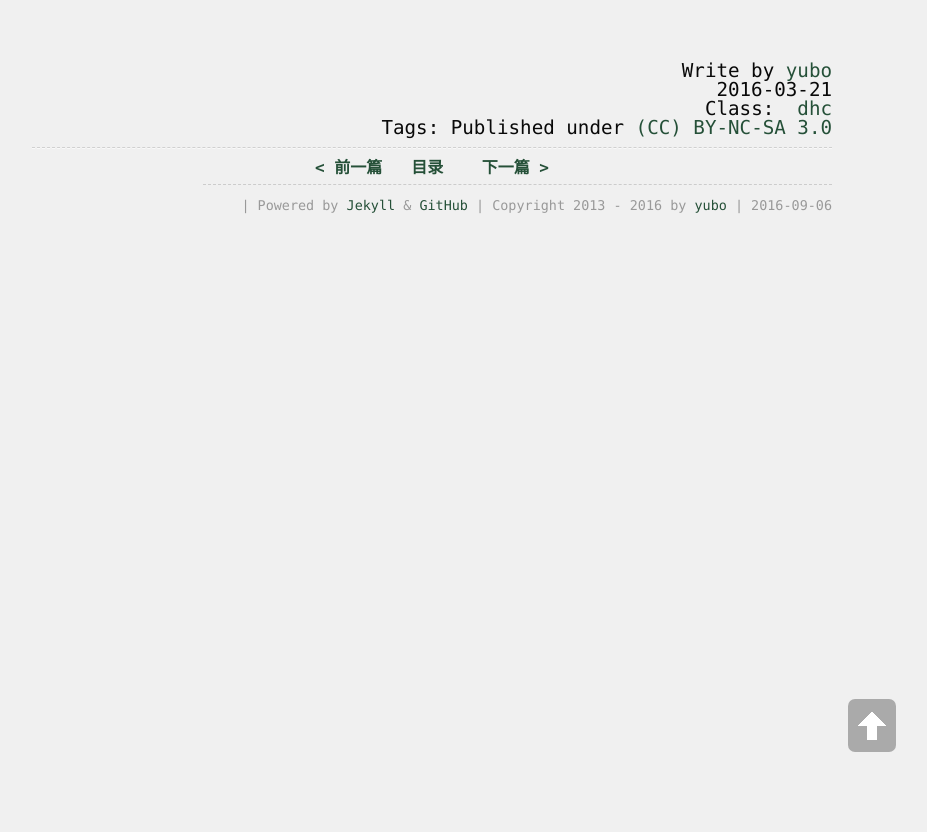
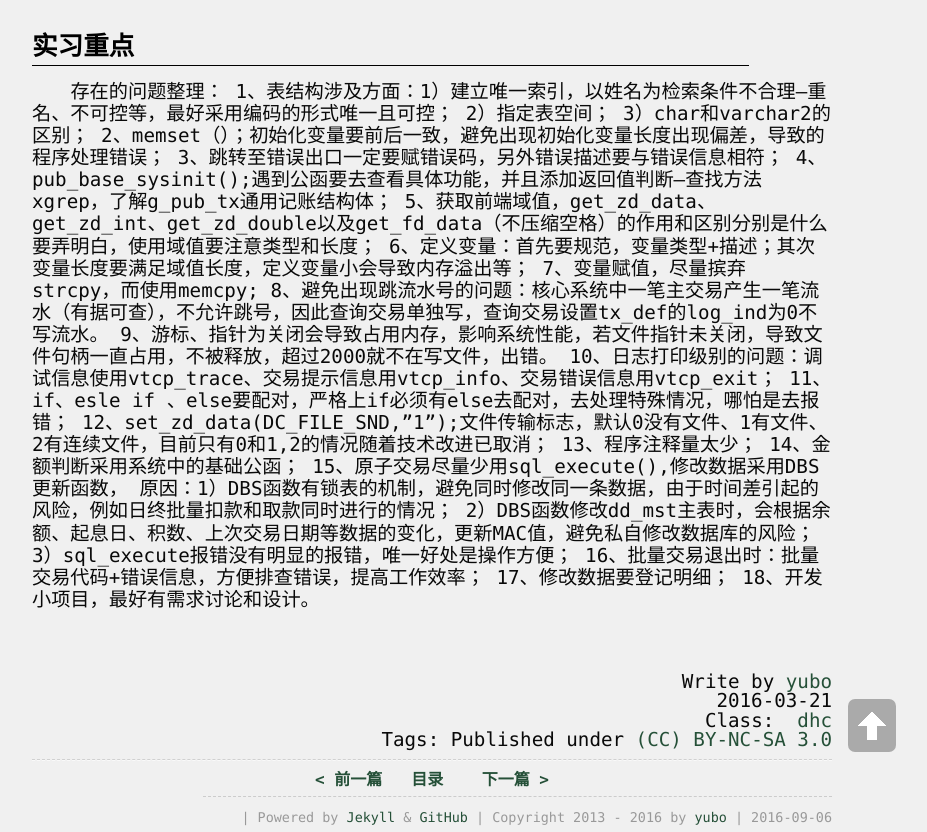
Before and after one commit to yuzibo/yuzibo.github.io, a Jekyll site: the page built from _posts/2016-03-21-dhcc-note.md, in a window 1280 px wide and 1400 px high, scrolled down 1067 px. Shown: the part 568-1400 px from the top of the window, without its empty margins (208-1135 px from the left). Built offline with Jekyll 4.4.1, drawn with Linux system fonts in a browser that asks for light colours; comment, search, counter and statistics services are not loaded.

Commit message:
add dhc-note

```diff
--- a/_posts/2016-03-21-dhcc-note.md
+++ b/_posts/2016-03-21-dhcc-note.md
@@ -61,3 +61,30 @@ INSERT INTO TX_CTL_REG  VALUES ('2421', 1, 1, '0001', '****', '****', '****', '*
 ![图片](http://ww4.sinaimg.cn/mw690/a865ffcbjw1f7dtlb3ktnj20df05fq3g.jpg)
 
 解决这个问题的方案可能是：安装一个svn或者解压Subversion.zip到报错误的目录
+
+# 实习重点
+
+存在的问题整理：
+1、表结构涉及方面：1）建立唯一索引，以姓名为检索条件不合理--重名、不可控等，最好采用编码的形式唯一且可控；
+2）指定表空间；
+3）char和varchar2的区别；
+2、memset（）；初始化变量要前后一致，避免出现初始化变量长度出现偏差，导致的程序处理错误；
+3、跳转至错误出口一定要赋错误码，另外错误描述要与错误信息相符；
+4、pub_base_sysinit();遇到公函要去查看具体功能，并且添加返回值判断--查找方法xgrep，了解g_pub_tx通用记账结构体；
+5、获取前端域值，get_zd_data、get_zd_int、get_zd_double以及get_fd_data（不压缩空格）的作用和区别分别是什么要弄明白，使用域值要注意类型和长度；
+6、定义变量：首先要规范，变量类型+描述；其次变量长度要满足域值长度，定义变量小会导致内存溢出等；
+7、变量赋值，尽量摈弃strcpy，而使用memcpy;
+8、避免出现跳流水号的问题：核心系统中一笔主交易产生一笔流水（有据可查），不允许跳号，因此查询交易单独写，查询交易设置tx_def的log_ind为0不写流水。
+9、游标、指针为关闭会导致占用内存，影响系统性能，若文件指针未关闭，导致文件句柄一直占用，不被释放，超过2000就不在写文件，出错。
+10、日志打印级别的问题：调试信息使用vtcp_trace、交易提示信息用vtcp_info、交易错误信息用vtcp_exit；
+11、if、esle if 、else要配对，严格上if必须有else去配对，去处理特殊情况，哪怕是去报错；
+12、set_zd_data(DC_FILE_SND,"1");文件传输标志，默认0没有文件、1有文件、2有连续文件，目前只有0和1,2的情况随着技术改进已取消；
+13、程序注释量太少；
+14、金额判断采用系统中的基础公函；
+15、原子交易尽量少用sql_execute(),修改数据采用DBS更新函数，
+ 原因：1）DBS函数有锁表的机制，避免同时修改同一条数据，由于时间差引起的风险，例如日终批量扣款和取款同时进行的情况；
+       2）DBS函数修改dd_mst主表时，会根据余额、起息日、积数、上次交易日期等数据的变化，更新MAC值，避免私自修改数据库的风险；
+	   3）sql_execute报错没有明显的报错，唯一好处是操作方便；
+16、批量交易退出时：批量交易代码+错误信息，方便排查错误，提高工作效率；
+17、修改数据要登记明细；
+18、开发小项目，最好有需求讨论和设计。
```
